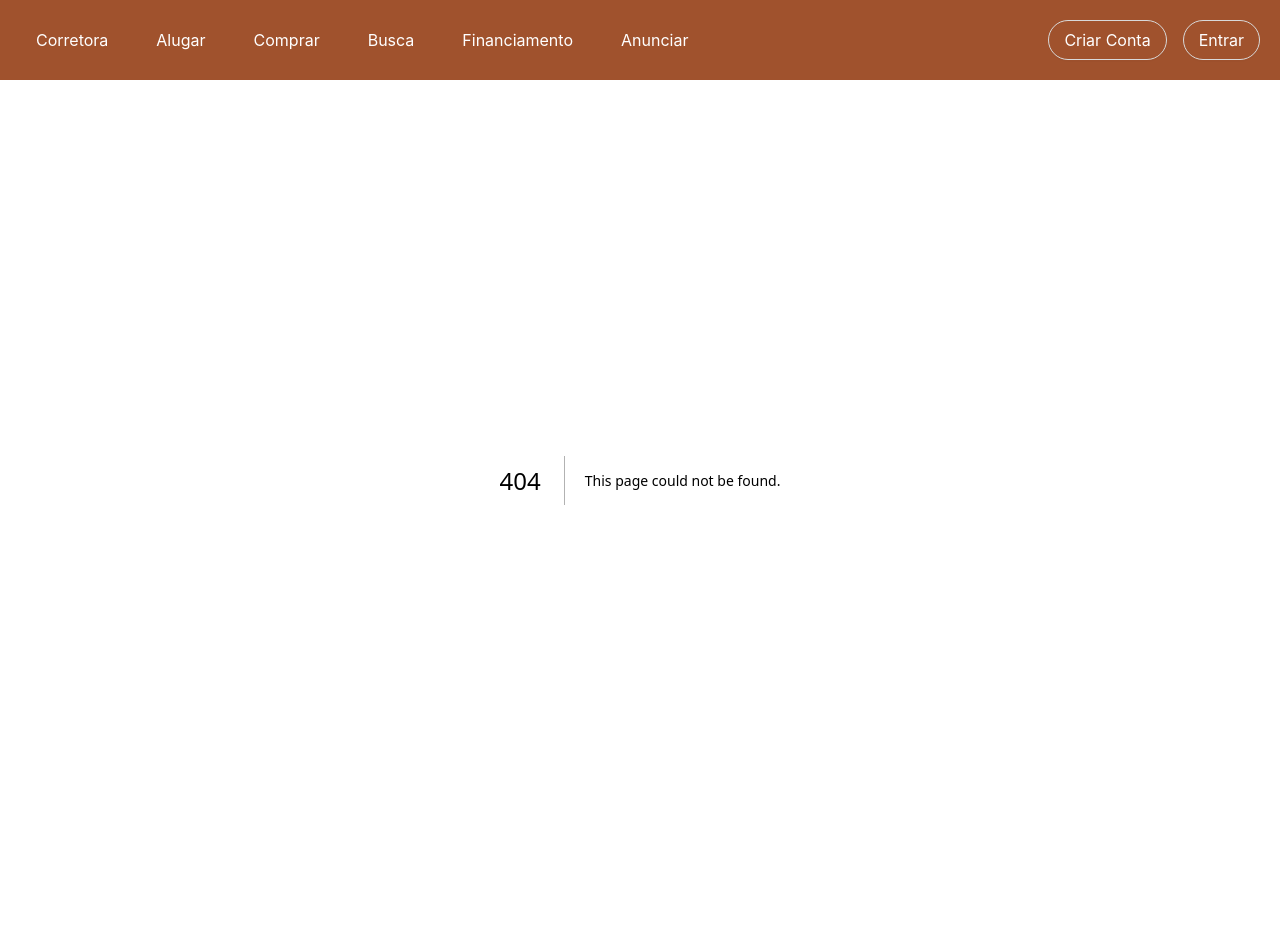
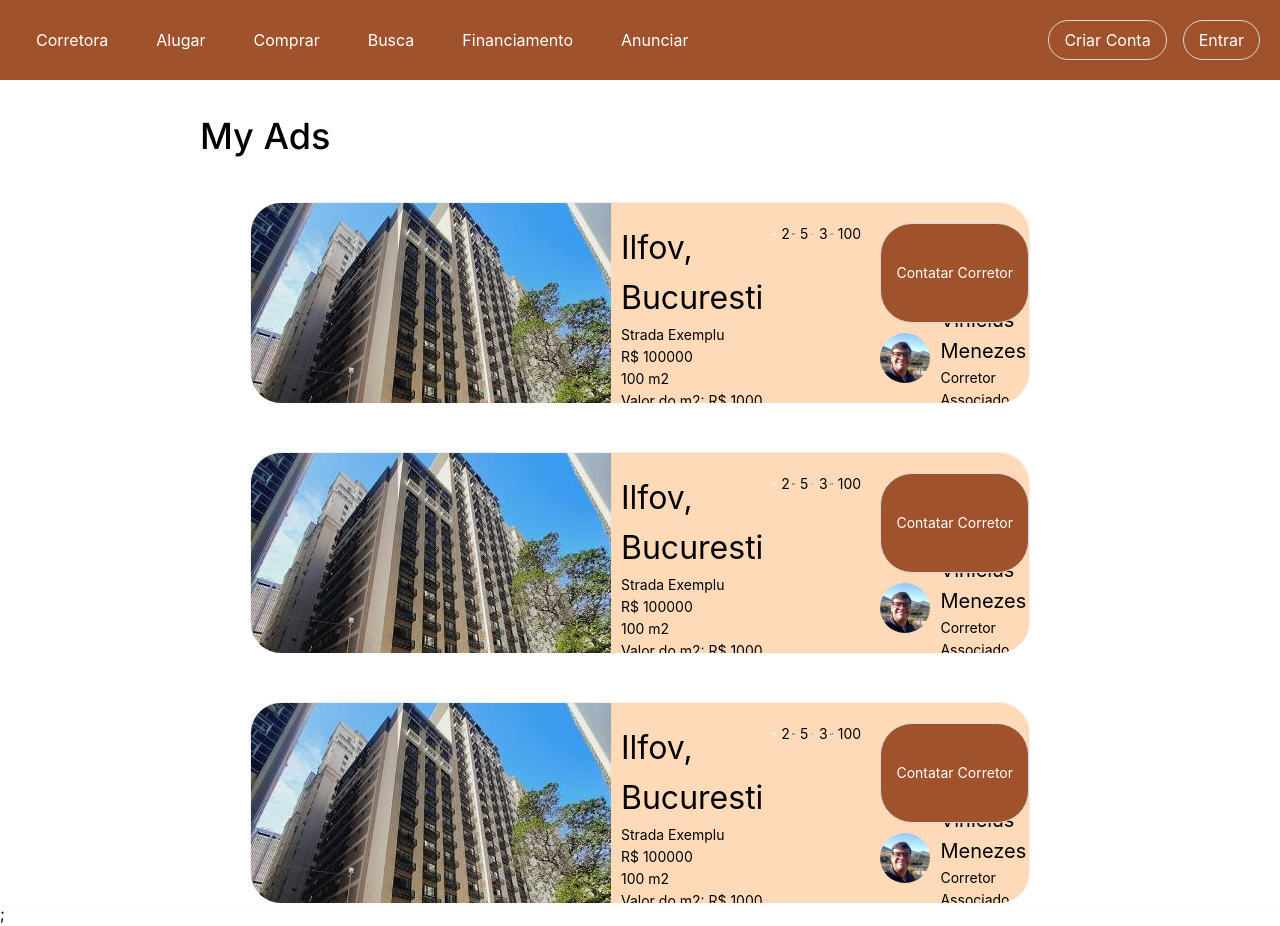
Before and after one commit to SteliosKarvanis/CSI29, a Next.js app in the folder frontend/: page /broker in a window 1280 px wide. Before the commit this address had no page. Before the commit the page ends 880 px from the top, so only its background shows below. Built offline with nearby package versions, Linux system fonts and the light colour scheme; grey boxes are pictures that could not be loaded.

Commit message:
broker page

```diff
--- /dev/null
+++ b/frontend/src/app/broker/page.tsx
@@ -0,0 +1,46 @@
+import { HorizontalCardList } from "@/components/HorizontalCardList";
+import { HorizontalCardListProps } from "@/lib/types";
+
+export default function Broker() {
+  const card = {
+    imgSrc: "/house_example.jpg",
+    city: "Bucuresti",
+    county: "Ilfov",
+    street: "Strada Exemplu",
+    size: 100,
+    price: 100000,
+    pricePerSquareMeter: 1000,
+    tags: [
+      {
+        imageSrc: "/bathroom.png",
+        value: "2",
+      },
+      {
+        imageSrc: "/car.png",
+        value: "5",
+      },
+      {
+        imageSrc: "/room.png",
+        value: "3",
+      },
+      {
+        imageSrc: "/size.png",
+        value: "100",
+      },
+    ],
+    broker: {
+      name: "Vinicius Menezes",
+      role: "Corretor Associado",
+      imgSrc: "broker.png",
+    },
+  };
+  const props: HorizontalCardListProps = {
+    name: "My Ads",
+    cards: [card, card, card],
+  };
+  return (
+    <div>
+      <HorizontalCardList {...props} />;
+    </div>
+  );
+};
```
